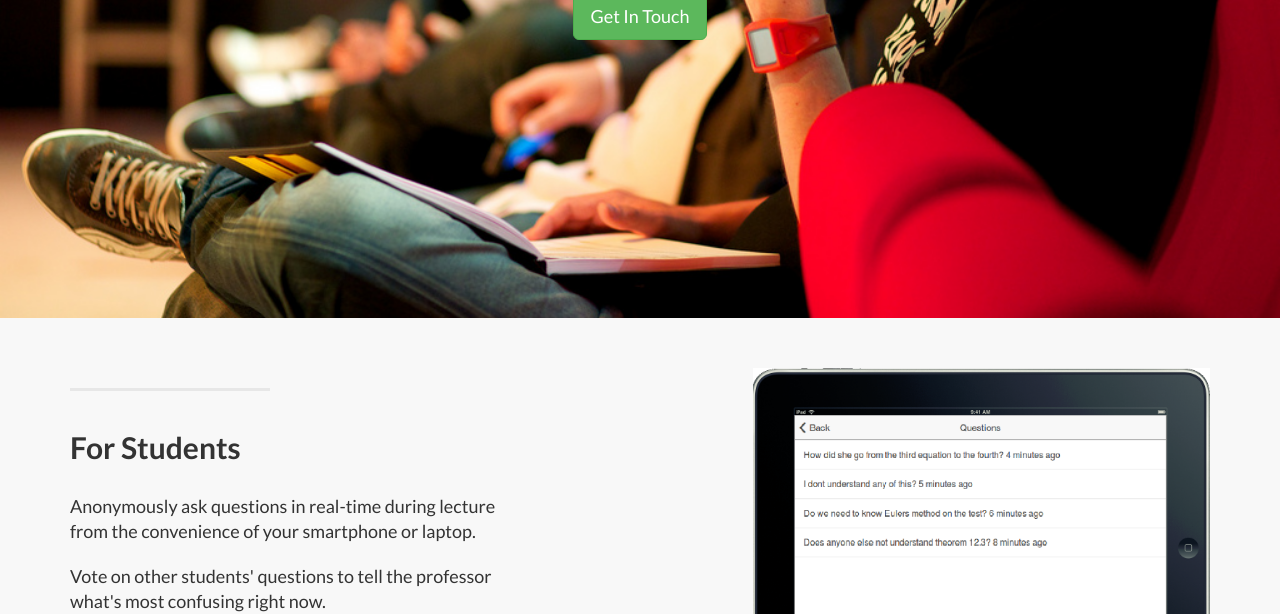
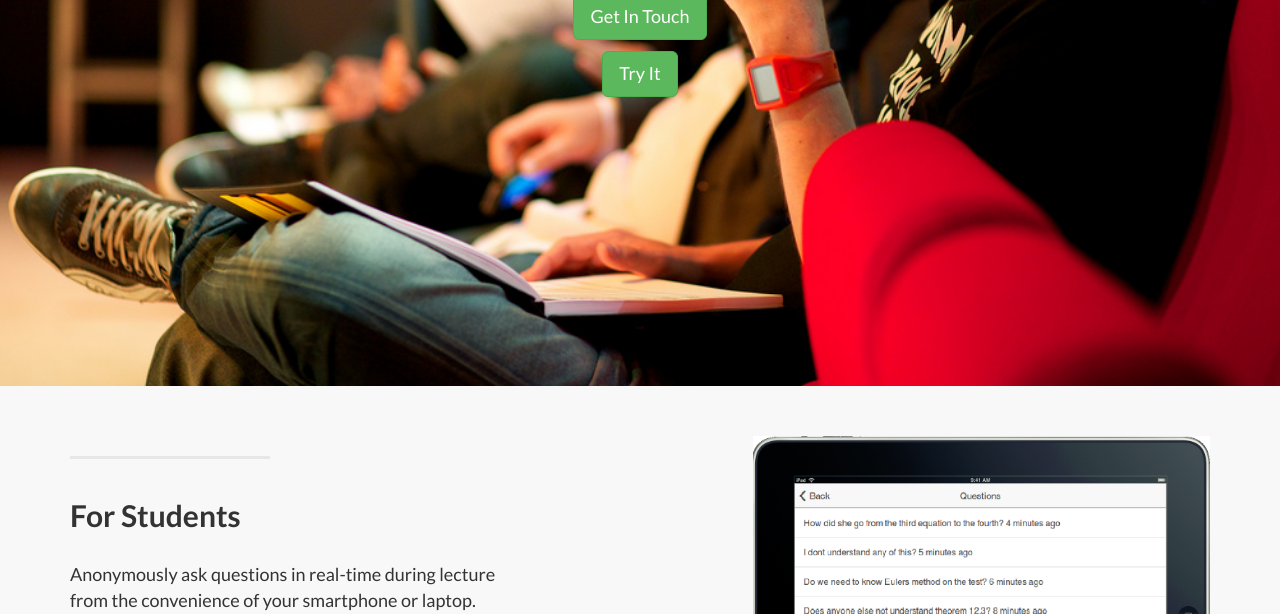
Before and after one commit to samsiegart/webridge, a plain HTML site: page index.html in a window 1280 px wide. Shown: the part 486-1100 px from the top of the page. Drawn offline with Linux system fonts and the light colour scheme.

Commit message:
Added link to prototype

```diff
--- a/css/landing-page.css
+++ b/css/landing-page.css
@@ -39,6 +39,10 @@ h6 {
     position: relative;
     padding-top: 20%;
     padding-bottom: 20%;
+}
+.intro-message .but{
+    text-align: center;
+    padding: 1% 0;
 }
 
 .intro-message > h1 {
--- a/index.html
+++ b/index.html
@@ -74,6 +74,9 @@
                         <hr class="intro-divider">
                         <h3>Interested in testing in your classroom?</h3>
                         <a href="mailto:prof@webridgeapp.com" class="btn btn-success btn-lg" role="button">Get In Touch</a>
+                        <div class="but">
+                            <a href="http://webridgeapp.com/" class="btn btn-success btn-lg" role="button">Try It</a>
+                        </div>
                     </div>
                 </div>
             </div>
```
